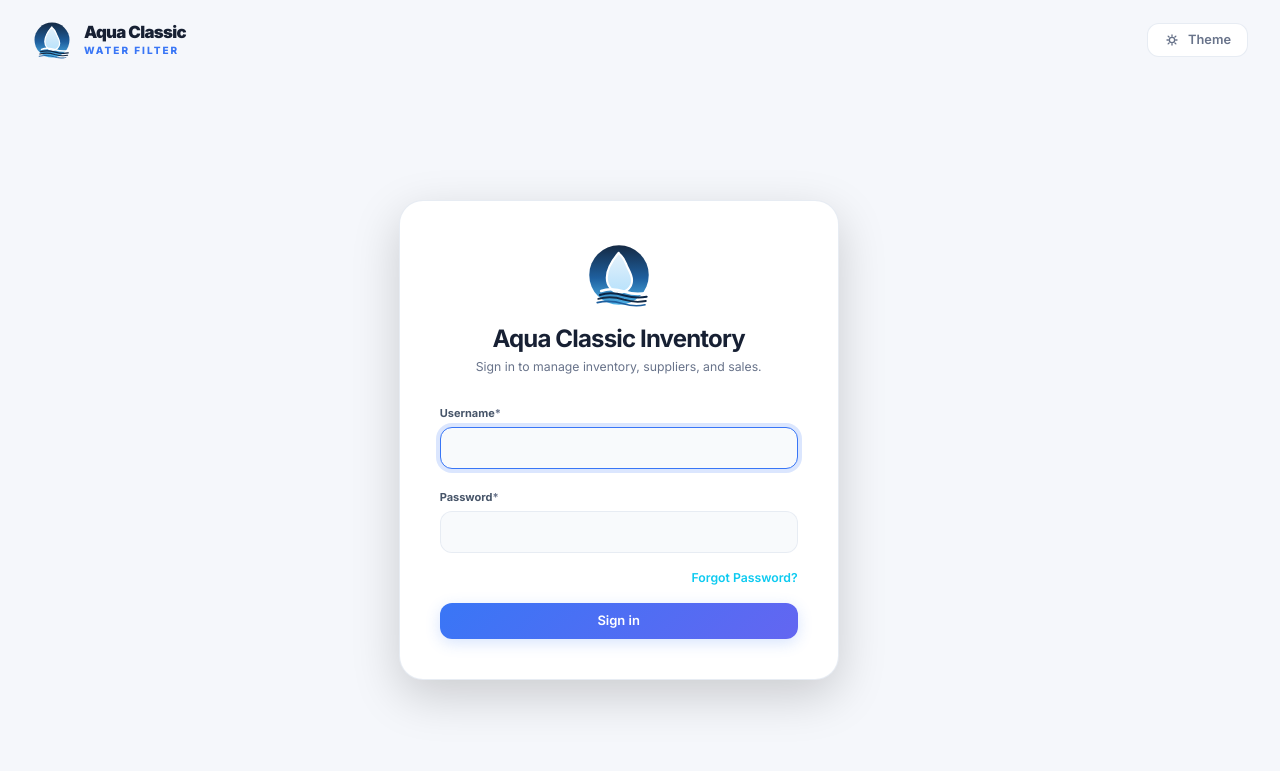
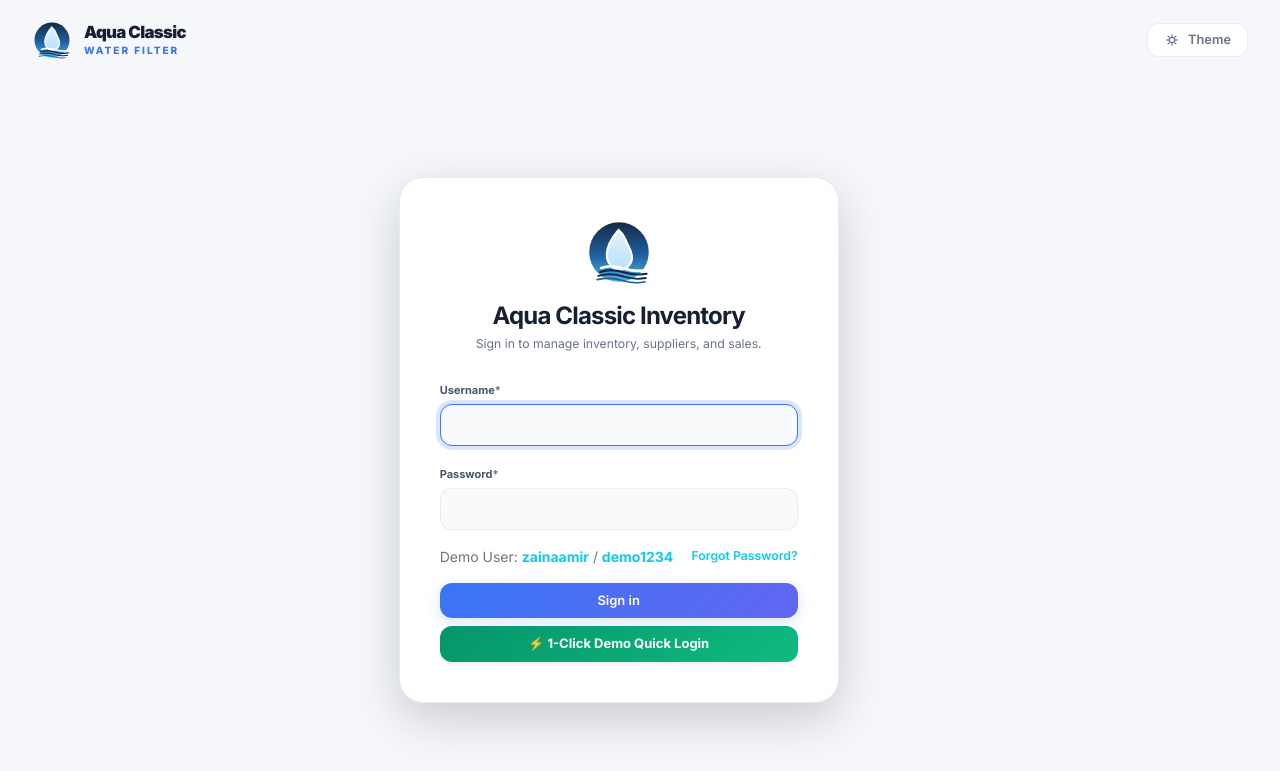
Before and after one commit to zainaamir384/aqua-classic-inventory, a Django app: page /login/ in a window 1280 px wide. Shown: the top 771 px of the page. Run offline with Django 5.2, Linux system fonts and the light colour scheme; some libraries are stand-ins or nearby versions.

Commit message:
Add 1-Click Demo Quick Login button to auth_content block

```diff
--- a/templates/registration/login.html
+++ b/templates/registration/login.html
@@ -14,13 +14,17 @@
           <h2 class="h4 mt-3 mb-1 text-white fw-bold">Aqua Classic Inventory</h2>
           <p class="text-secondary small mb-0" style="color: var(--text-secondary) !important;">Sign in to manage inventory, suppliers, and sales.</p>
         </div>
-        <form method="post" class="form-shell">
+        <form method="post" id="loginFormAuth" class="form-shell">
           {% csrf_token %}
           {{ form|crispy }}
-          <div class="d-flex justify-content-end mb-3">
+          <div class="d-flex justify-content-between align-items-center mb-3">
+            <span class="text-secondary extra-small">Demo User: <strong class="text-info">zainaamir</strong> / <strong class="text-info">demo1234</strong></span>
             <a href="{% url 'password_reset' %}" class="small text-info text-decoration-none fw-semibold">Forgot Password?</a>
           </div>
-          <button class="btn btn-primary w-100 py-2 fw-semibold" type="submit">Sign in</button>
+          <button class="btn btn-primary w-100 py-2 fw-semibold mb-2" type="submit">Sign in</button>
+          <button type="button" onclick="quickDemoLogin('loginFormAuth')" class="btn btn-success w-100 py-2 fw-bold shadow-sm d-flex align-items-center justify-content-center gap-2">
+            ⚡ 1-Click Demo Quick Login
+          </button>
         </form>
       </div>
     </div>
@@ -56,13 +60,14 @@
 </div>
 
 <script>
-  function quickDemoLogin() {
-    const userField = document.querySelector('input[name="username"]');
-    const passField = document.querySelector('input[name="password"]');
-    const form = document.getElementById('loginForm');
+  function quickDemoLogin(formId) {
+    const targetForm = formId ? document.getElementById(formId) : (document.getElementById('loginFormAuth') || document.getElementById('loginForm'));
+    if (!targetForm) return;
+    const userField = targetForm.querySelector('input[name="username"]');
+    const passField = targetForm.querySelector('input[name="password"]');
     if (userField) userField.value = 'zainaamir';
     if (passField) passField.value = 'demo1234';
-    if (form) form.submit();
+    targetForm.submit();
   }
 </script>
 {% endblock %}
```
